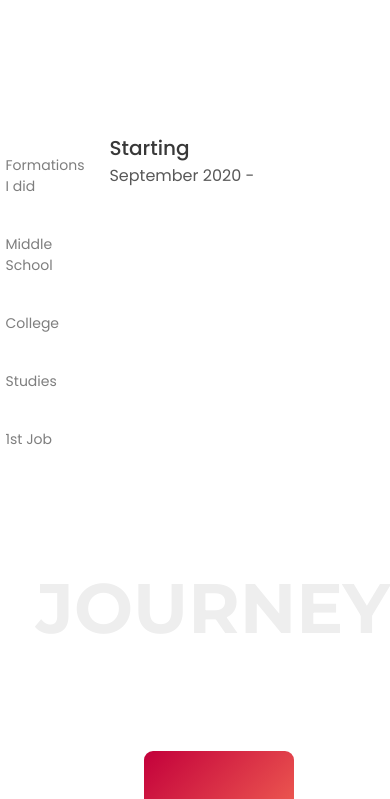
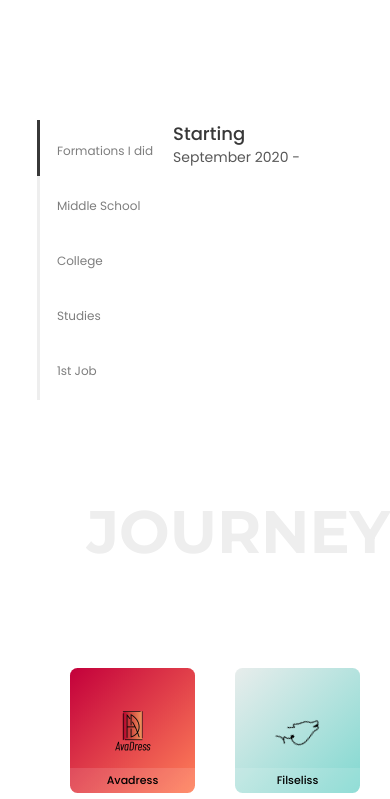
Before and after one commit to NitroH/nitroh.github.io, a plain HTML site: page index.html in a window 390 px wide. Shown: the part 1185-1984 px from the top of the page. Drawn offline with nearby package versions, Linux system fonts and the light colour scheme.

Commit message:
last modification

```diff
--- a/src/style.scss
+++ b/src/style.scss
@@ -1465,26 +1465,61 @@ main {
           width: 300px;
         }
       }
+
+      .bg-static{
+        p{
+          top: 85px;
+          margin-left: 200px;
+          font-size: 60px;
+        }
+      }
     }
 
     section.journey{
+      .journey{
+        ul{
+          li{
+            font-size: 12px;
+            padding: 22px 20px 15px 20px;
+            //       top  right bottom left
+          }
+        }
+
+        .title{
+          h4{
+            font-size: 18px;
+          }
+
+          h5{
+            font-size: 14px;
+          }
+
+          p{
+            width: 180px;
+            font-size: 12px;
+          }
+        }
+      }
+
       .background{
         p{
           //font properties
-          font-size: 70px;
-        }
-      }
-    }
+          font-size: 60px;
+        }
+      }
+    }
+
+
 
     section.projects{
       .avadress, .fil, .utopia, .alone, .nwh, .flower {
-        zoom: 0.6;
+        zoom: 0.5;
       }
 
       .background{
         p{
           //font properties
-          font-size: 70px;
+          font-size: 60px;
         }
       }
     }
@@ -1494,7 +1529,7 @@ main {
     section.skills{
       .title{
         margin: auto;
-        width: 410px;
+        width: 300px;
         h4{
           font-size: 20px;
         }
@@ -1505,7 +1540,7 @@ main {
 
       .offer{
         .front-end, .back-end, .other{
-          zoom: 0.7;
+          zoom: 0.55;
         }
       }
 
```
Also changed, not shown: src/style.css, 1 other file.
